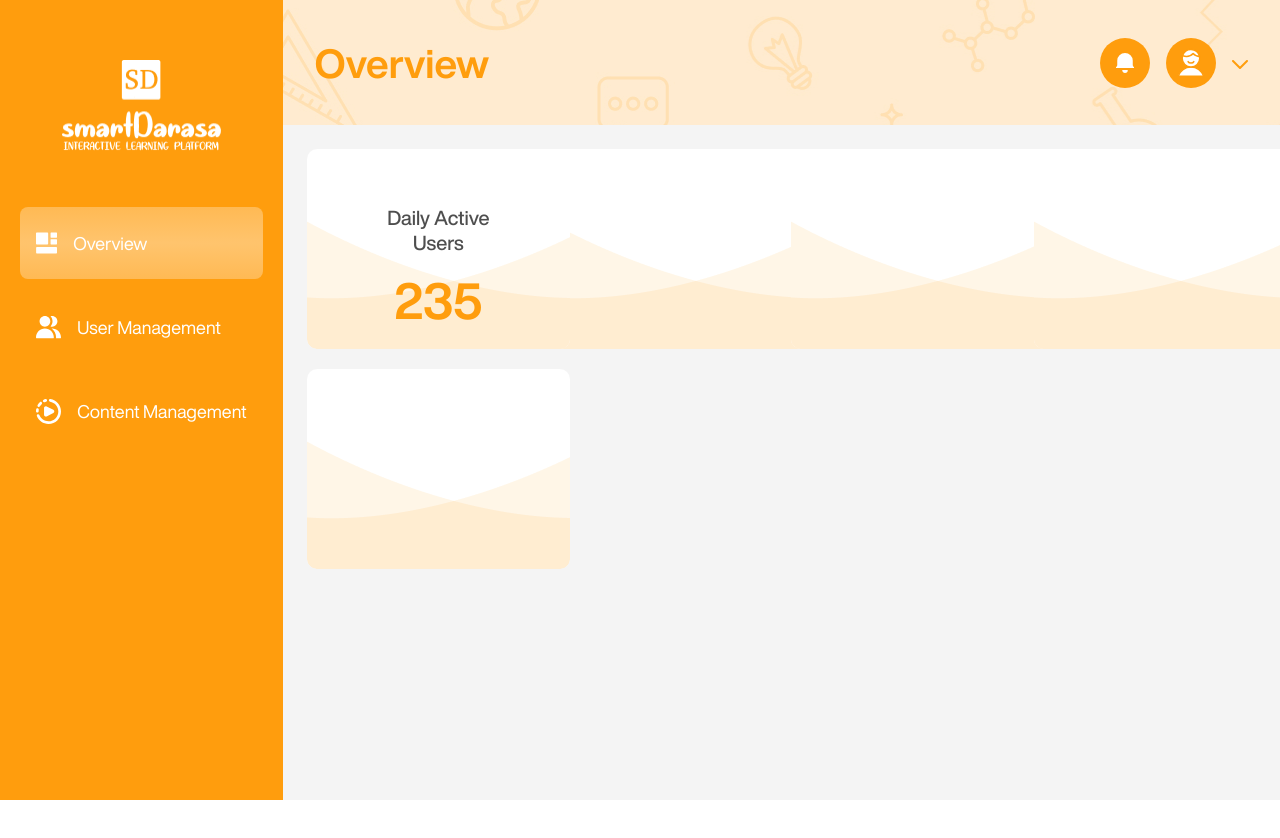
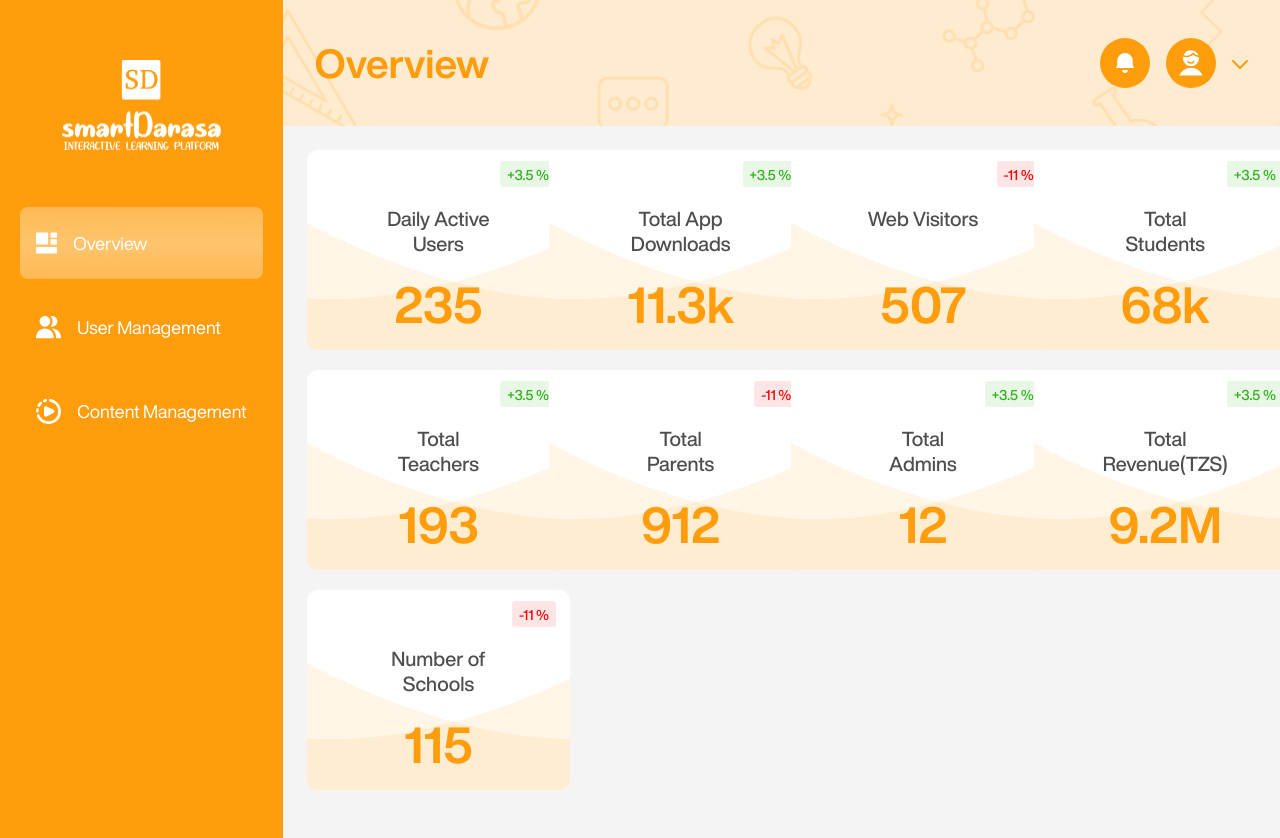
Before and after one commit to vaylette/SDAdmin, a Next.js app: page /dashboard in a window 1280 px wide. Shown: the top 838 px of the page. Before the commit the page ends 800 px from the top, so only its background shows below. Built offline with nearby package versions, Linux system fonts and the light colour scheme.

Commit message:
Overview complete

```diff
--- a/app/_components/aside.tsx
+++ b/app/_components/aside.tsx
@@ -8,7 +8,7 @@ export default function Aside() {
     const pathname = usePathname()
   return (
     <>
-      <aside className="h-full lg:w-[354px] 2xl:w-[404px] bg-orange-default flex flex-col items-center px-4">
+      <aside className="min-h-screen lg:w-[354px] 2xl:w-[404px] bg-orange-default flex flex-col items-center px-4">
          <div className="pt-[60px]">
             <Image src={logo} className="w-[159px] h-[91.2px]" alt="SmartDarasa" />
         </div>
--- a/app/dashboard/layout.tsx
+++ b/app/dashboard/layout.tsx
@@ -7,7 +7,7 @@ export default function DashboardLayout({
     children: React.ReactNode
   }) {
     return (
-      <div className='min-w-screen h-screen bg-white-100'>
+      <div className='min-w-screen min-h-screen bg-white-100'>
         <div className='w-full flex flex-row h-full'>
             <Aside />
             <div className='w-full flex flex-col'>
--- a/app/dashboard/page.tsx
+++ b/app/dashboard/page.tsx
@@ -5,26 +5,104 @@ export default function Dashboard() {
       <div className='w-full h-full p-6'>
         <div className='grid grid-cols-4 gap-5'>
           <div className='w-[263px] h-[200px] bg-overview bg-white-default rounded-[10px] flex justify-center relative py-14'>
-              <div className="flex flex-col px-[76px] gap-2">
-                <span className="text-black-100 text-[20px] font-medium leading-[25px] text-center">Daily Active Users</span>
-                <span className="text-orange-default text-[50px] font-bold text-center">235</span>
-              </div>
-              <div className='absolute top-[11px] right-[14px] w-auto rounded-[3px] h-5'>
-
-              </div>
+            <div className='flex flex-col px-[76px] gap-2'>
+              <span className='text-black-100 text-[20px] font-medium leading-[25px] text-center'>Daily Active Users</span>
+            </div>
+            <div className='absolute bottom-2'>
+              <span className='text-orange-default text-[50px] font-bold text-center'>235</span>
+            </div>
+            <div className='absolute top-[11px] right-[14px] w-auto rounded-[3px] h-auto bg-green-100 py-[1px] px-[7px] bg-opacity-10'>
+              <span className='text-green-100 font-medium text-[14px]'>+3.5 %</span>
+            </div>
           </div>
-          <div className='w-[263px] h-[200px]  bg-overview bg-white-default rounded-[10px] '>
-
+          <div className='w-[263px] h-[200px] bg-overview bg-white-default rounded-[10px] flex justify-center relative py-14'>
+            <div className='flex flex-col px-[76px] gap-2'>
+              <span className='text-black-100 text-[20px] font-medium leading-[25px] text-center'>Total App Downloads</span>
+            </div>
+            <div className='absolute bottom-2'>
+              <span className='text-orange-default text-[50px] font-bold text-center'>11.3k</span>
+            </div>
+            <div className='absolute top-[11px] right-[14px] w-auto rounded-[3px] h-auto bg-green-100 py-[1px] px-[7px] bg-opacity-10'>
+              <span className='text-green-100 font-medium text-[14px]'>+3.5 %</span>
+            </div>
           </div>
-          <div className='w-[263px] h-[200px] bg-overview bg-white-default rounded-[10px] '>
-
+          <div className='w-[263px] h-[200px] bg-overview bg-white-default rounded-[10px] flex justify-center relative py-14'>
+            <div className='flex flex-col px-[76px] gap-2'>
+              <span className='text-black-100 text-[20px] font-medium leading-[25px] text-center'>Web Visitors</span>
+            </div>
+            <div className='absolute bottom-2'>
+              <span className='text-orange-default text-[50px] font-bold text-center'>507</span>
+            </div>
+            <div className='absolute top-[11px] right-[14px] w-auto rounded-[3px] h-auto bg-red-default py-[1px] px-[7px] bg-opacity-10'>
+              <span className='text-red-default font-medium text-[14px]'>-11 %</span>
+            </div>
           </div>
-          <div className='w-[263px] h-[200px] bg-overview bg-white-default rounded-[10px] '>
-
+          <div className='w-[263px] h-[200px] bg-overview bg-white-default rounded-[10px] flex justify-center relative py-14'>
+            <div className='flex flex-col px-[76px] gap-2'>
+              <span className='text-black-100 text-[20px] font-medium leading-[25px] text-center'>Total Students</span>
+            </div>
+            <div className='absolute bottom-2'>
+              <span className='text-orange-default text-[50px] font-bold text-center'>68k</span>
+            </div>
+            <div className='absolute top-[11px] right-[14px] w-auto rounded-[3px] h-auto bg-green-100 py-[1px] px-[7px] bg-opacity-10'>
+              <span className='text-green-100 font-medium text-[14px]'>+3.5 %</span>
+            </div>
           </div>
-          <div className='w-[263px] h-[200px] bg-overview bg-white-default rounded-[10px] '>
-
+          <div className='w-[263px] h-[200px] bg-overview bg-white-default rounded-[10px] flex justify-center relative py-14'>
+            <div className='flex flex-col px-[76px] gap-2'>
+              <span className='text-black-100 text-[20px] font-medium leading-[25px] text-center'>Total Teachers</span>
             </div>
+            <div className='absolute bottom-2'>
+              <span className='text-orange-default text-[50px] font-bold text-center'>193</span>
+            </div>
+            <div className='absolute top-[11px] right-[14px] w-auto rounded-[3px] h-auto bg-green-100 py-[1px] px-[7px] bg-opacity-10'>
+              <span className='text-green-100 font-medium text-[14px]'>+3.5 %</span>
+            </div>
+          </div>
+          <div className='w-[263px] h-[200px] bg-overview bg-white-default rounded-[10px] flex justify-center relative py-14'>
+            <div className='flex flex-col px-[76px] gap-2'>
+              <span className='text-black-100 text-[20px] font-medium leading-[25px] text-center'>Total Parents</span>
+            </div>
+            <div className='absolute bottom-2'>
+              <span className='text-orange-default text-[50px] font-bold text-center'>912</span>
+            </div>
+            <div className='absolute top-[11px] right-[14px] w-auto rounded-[3px] h-auto bg-red-default py-[1px] px-[7px] bg-opacity-10'>
+              <span className='text-red-default font-medium text-[14px]'>-11 %</span>
+            </div>
+          </div>
+          <div className='w-[263px] h-[200px] bg-overview bg-white-default rounded-[10px] flex justify-center relative py-14'>
+            <div className='flex flex-col px-[76px] gap-2'>
+              <span className='text-black-100 text-[20px] font-medium leading-[25px] text-center'>Total Admins</span>
+            </div>
+            <div className='absolute bottom-2'>
+              <span className='text-orange-default text-[50px] font-bold text-center'>12</span>
+            </div>
+            <div className='absolute top-[11px] right-[14px] w-auto rounded-[3px] h-auto bg-green-100 py-[1px] px-[7px] bg-opacity-10'>
+              <span className='text-green-100 font-medium text-[14px]'>+3.5 %</span>
+            </div>
+          </div>
+          <div className='w-[263px] h-[200px] bg-overview bg-white-default rounded-[10px] flex justify-center relative py-14'>
+            <div className='flex flex-col px-[76px] gap-2'>
+              <span className='text-black-100 text-[20px] font-medium leading-[25px] text-center'>Total Revenue(TZS)</span>
+            </div>
+            <div className='absolute bottom-2'>
+              <span className='text-orange-default text-[50px] font-bold text-center'>9.2M</span>
+            </div>
+            <div className='absolute top-[11px] right-[14px] w-auto rounded-[3px] h-auto bg-green-100 py-[1px] px-[7px] bg-opacity-10'>
+              <span className='text-green-100 font-medium text-[14px]'>+3.5 %</span>
+            </div>
+          </div>
+          <div className='w-[263px] h-[200px] bg-overview bg-white-default rounded-[10px] flex justify-center relative py-14'>
+            <div className='flex flex-col px-[76px] gap-2'>
+              <span className='text-black-100 text-[20px] font-medium leading-[25px] text-center'>Number of Schools</span>
+            </div>
+            <div className='absolute bottom-2'>
+              <span className='text-orange-default text-[50px] font-bold text-center'>115</span>
+            </div>
+            <div className='absolute top-[11px] right-[14px] w-auto rounded-[3px] h-auto bg-red-default py-[1px] px-[7px] bg-opacity-10'>
+              <span className='text-red-default font-medium text-[14px]'>-11 %</span>
+            </div>
+          </div>
         </div>
       </div>
     </>
--- a/tailwind.config.ts
+++ b/tailwind.config.ts
@@ -38,20 +38,20 @@ const config: Config = {
         default: '#FFFFFF',
         100: '#F4F4F4',
         200: '#FFFFFFCC',
-        300: '#F7F7F7'
+        300: '#F7F7F7',
       },
       'orange': {
         default: '#FF9D0D',
         100: '#FF9D0D26',
         200: '#FF9D0D80',
-        300: '#FFCE86'
+        300: '#FFCE86',
       },
       'red': {
-        default: '#FF0000'
+        default: '#FF0000',
       },
       'green': {
-        100: '#2FB21B'
-      }
+        100: '#2FB21B',
+      },
     }
   },
   plugins: [],
```
